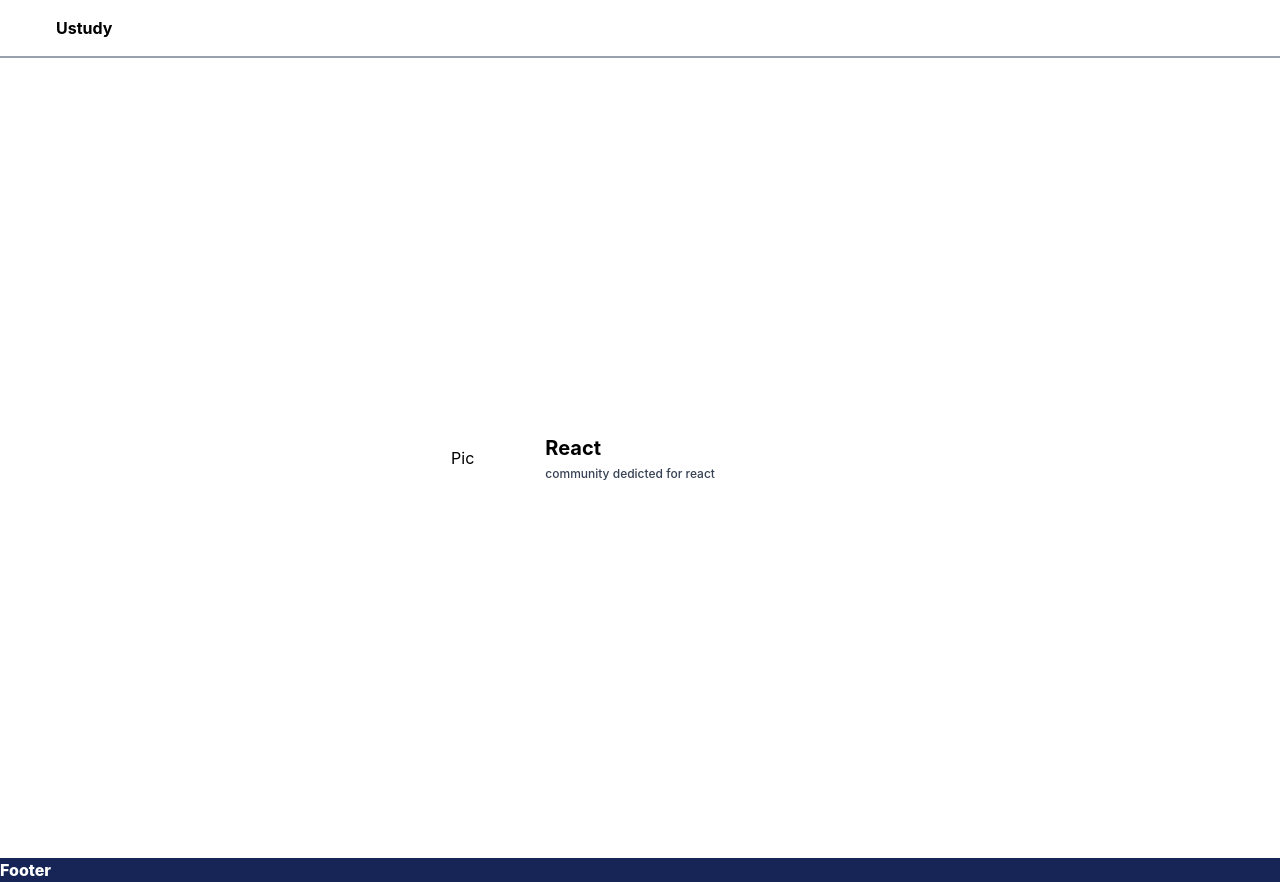
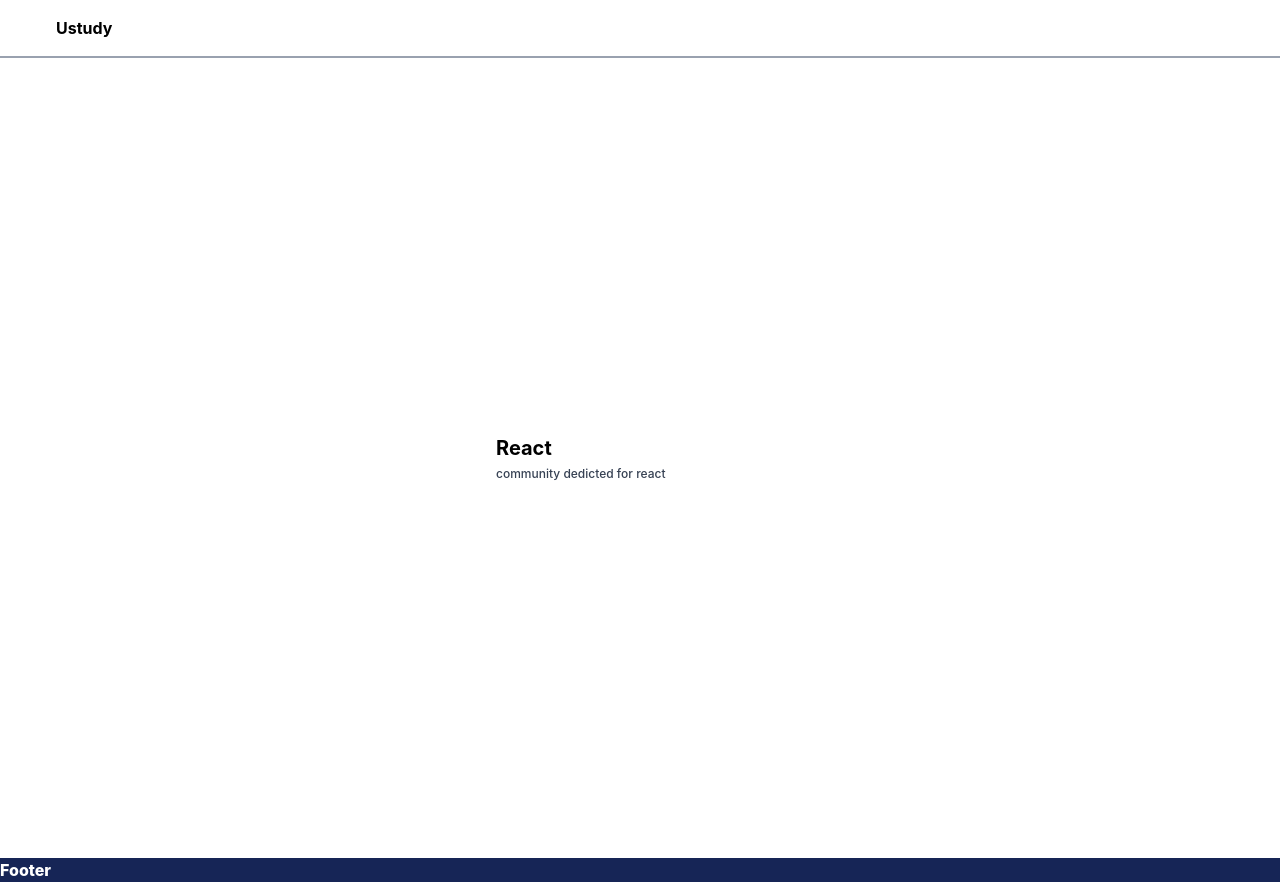
Before and after one commit to liiiira/Ustudy, a React (Vite) app in the folder apps/web/: page /test in a window 1280 px wide. Built offline with nearby package versions, Linux system fonts and the light colour scheme; no server answers.

Commit message:
feat(communities): add images to community page and community card

```diff
--- a/apps/web/src/features/communities/components/communitiesList.tsx
+++ b/apps/web/src/features/communities/components/communitiesList.tsx
@@ -6,10 +6,10 @@ import CommunityCard from "./communityCard";
 export default function CommunityList({communities} : {communities: Community[]}){
   if (communities.length === 0) return <></>
   return(
-  <div className="flex flex-col gap-1 border-2 border-black rounded-2xl">
+  <div className="min-w-0 flex flex-col gap-1 border-2 border-black rounded-2xl">
       {
         communities.map((c: Community) =>
-          (<CommunityCard key={c.id} id={c.id} name={c.name} description={c.description} />)
+          (<CommunityCard key={c.id} id={c.id} name={c.name} description={c.description} imageUrl={c.imageUrl} />)
         )
       }
   </div>
--- a/apps/web/src/features/communities/components/communityCard.tsx
+++ b/apps/web/src/features/communities/components/communityCard.tsx
@@ -4,9 +4,10 @@ type CommunityCardProps = {
   id: string;
   name: string;
   description: string;
+  imageUrl?: string;
 }
 
-export default function CommunityCard({name, description, id}: CommunityCardProps){
+export default function CommunityCard({name, description, id, imageUrl}: CommunityCardProps){
 
   const navigate = useNavigate();
 
@@ -16,13 +17,18 @@ export default function CommunityCard({name, description, id}: CommunityCardProp
   }
 
   return(
-    <div className="bg-white px-8 py-4 grid grid-cols-[2fr_7fr] gap-7 rounded-2xl w-lg hover:cursor-pointer hover:bg-gray-100 transform-color" onClick={handleClick}>
-      <div className="flex items-center justify-center">
-        Pic
+    <div className="bg-white px-8 py-4 grid grid-cols-[4rem_1fr] gap-2 rounded-2xl w-lg hover:cursor-pointer hover:bg-gray-100 transform-color" onClick={handleClick}>
+      <div className="flex w-full h-max items-center justify-center">
+        {imageUrl &&
+           <img
+              src={imageUrl}
+              className="w-full aspect-square object-cover rounded"
+            />
+        }
       </div>
-      <div className=" px-2 py-1 flex flex-col gap-1">
-        <div className="font-bold text-black text-xl">{name}</div>
-        <div className="font-medium text-gray-700 text-xs">{description}</div>
+      <div className="min-w-0 px-2 py-1 flex flex-col gap-1">
+        <div className="font-bold text-black text-xl line-clamp-1">{name}</div>
+        <div className="font-medium text-gray-700 text-xs line-clamp-1">{description}</div>
       </div>
     </div>
   )
--- a/apps/web/src/features/communities/components/communityForm.tsx
+++ b/apps/web/src/features/communities/components/communityForm.tsx
@@ -2,6 +2,7 @@ import { useNavigate } from "react-router";
 import React, { useState } from "react";
 import {type CreateCommunityData, type CreateCommunityError } from "../types";
 import { validateLength } from "../../../utils/validators";
+import { uploadImage } from "../../uploads/uploadImage";
 import * as communityApi from "../api/communities.api";
 import Button from "../../../components/ui/button";
 import FormField from "../../../components/ui/formField";
@@ -12,15 +13,18 @@ type CommunityFormProps = {
   name?: string;
   description?: string;
   mode: "Create" | "Update",
+  imageUrl?: string;
 }
-export default function CommunityForm({name = "", description = "", mode = "Create", id}: CommunityFormProps){
+export default function CommunityForm({name = "", description = "", mode = "Create", id, imageUrl}: CommunityFormProps){
 
   const navigate = useNavigate();
 
-  const [community, setCommunity] = useState<CreateCommunityData>({name: name, description: description});
+  const [community, setCommunity] = useState<CreateCommunityData>({name: name, description: description, imageUrl: imageUrl});
   const [apiError, setApiError] = useState<string>("");
-  const [inputError, setInputError] = useState<CreateCommunityError>({name: [], description: []});
+  const [uploadError, setUploadError] = useState<string>("");
+  const [inputError, setInputError] = useState<CreateCommunityError>({name: [], description: [], imageUrl: []});
   const [valid, setValid] = useState<boolean>(false);
+  const [uploading, setUploading] = useState<boolean>(false);
 
   function handleChange(e: React.ChangeEvent<HTMLTextAreaElement> | React.ChangeEvent<HTMLInputElement>){
 
@@ -28,7 +32,23 @@ export default function CommunityForm({name = "", description = "", mode = "Crea
     setCommunity(newCommunity)
     setValid(validateCommunity(newCommunity));
   }
+  async function  handleFileChange(e: React.ChangeEvent<HTMLInputElement>){
 
+    const file = e.target.files?.[0];
+
+    if(!file) return;
+
+    setUploading(true);
+    try{
+      const url = await uploadImage(file, "community");
+      setCommunity((prev: CreateCommunityData): CreateCommunityData => ({...prev, imageUrl: url}));
+    }catch(e){
+      if(e instanceof Error)
+        setUploadError(e.message)
+    }finally{
+      setUploading(false);
+    }
+  }
 
   function validateCommunity(community: CreateCommunityData): boolean{
 
@@ -37,7 +57,8 @@ export default function CommunityForm({name = "", description = "", mode = "Crea
     const nameErrors: string[] = validateLength("Community Name", name, 3, 40);
     const descriptionErrors: string[] = validateLength("Community Description", description, 3, 100);
 
-    setInputError({name: nameErrors, description: descriptionErrors  })
+    //HACK: image error handling is not real
+    setInputError({name: nameErrors, description: descriptionErrors, imageUrl: []  })
 
     return ![nameErrors, descriptionErrors].some((error: string[]) => error.length > 0);
   }
@@ -84,8 +105,9 @@ export default function CommunityForm({name = "", description = "", mode = "Crea
 
     </div>
 
-    <div id="form-body" className="flex flex-col gap-2">
+    <div id="form-body" className="flex flex-col gap-4">
 
+      <div className="flex flex-col gap-2">
         <FormField
             id="name"
             name="name"
@@ -112,11 +134,29 @@ export default function CommunityForm({name = "", description = "", mode = "Crea
 
       </div>
 
+      <div className="flex flex-col gap-2">
+          <input
+            type="file"
+            accept="image/jpeg, image/png, image/webp"
+            onChange={handleFileChange}
+          />
+          {community.imageUrl &&
+            <img
+              src={community.imageUrl}
+              className="w-full h-auto object-cover rounded"
+            />
+          }
+      </div>
+
+
+
+    </div>
+
     <div id="form-footer" className="flex justify-center items-center">
 
       <Button
           variant="Primary"
-          disabled={!valid}
+          disabled={!valid || uploading}
           type="submit"
       >
           {mode === "Create" ? "Create Community" : mode === "Update" ? "Update Community" : ""}
--- a/apps/web/src/features/communities/pages/communityPage.tsx
+++ b/apps/web/src/features/communities/pages/communityPage.tsx
@@ -28,7 +28,7 @@ export default function CommunityPage(){
   if(communityLoading || postsLoading)
     return (<p>loading...</p>)
 
-  const {name, description, createdAt, ownerName, ownerId} = community!;
+  const {name, description, createdAt, ownerName, ownerId, imageUrl} = community!;
 
   async function handleDeleteCommunity(){
 
@@ -41,12 +41,23 @@ export default function CommunityPage(){
 
     <div className="bg-white px-8 py-4 flex flex-row justify-between rounded-2xl">
 
-      <div className="flex flex-col">
-        <div className="font-bold text-2xl wrap-break-word whitespace-break-spaces">{name}</div>
-        <div className="font-medium wrap-break-word whitespace-break-spaces">{description}</div>
-        <div className="flex flex-row gap-1">
-          <div className="text-center">Created by: {ownerName} At {createdAt}</div>
+      <div className="grid grid-cols-[4rem_1fr] gap-4">
+        <div className="flex justify-center items-center">
+            {imageUrl &&
+              <img
+                src={imageUrl}
+                className="w-full aspect-square object-cover rounded"
+              />
+            }
+        </div>
+        <div className="flex flex-col">
 
+          <div className="font-bold text-2xl wrap-break-word whitespace-break-spaces">{name}</div>
+          <div className="font-medium wrap-break-word whitespace-break-spaces">{description}</div>
+          <div className="flex flex-row gap-1">
+            <div className="text-center">Created by: {ownerName} At {createdAt}</div>
+
+          </div>
         </div>
       </div>
 
@@ -61,6 +72,8 @@ export default function CommunityPage(){
       }
 
     </div>
+
+
     <div>
       <div className="flex w-full flex-row-reverse">
           <Button onClick={() => navigate(`/communities/${communityId}/posts/create`)}>Create post</Button>
--- a/apps/web/src/features/communities/pages/updateCommunityPage.tsx
+++ b/apps/web/src/features/communities/pages/updateCommunityPage.tsx
@@ -16,11 +16,11 @@ export default function UpdateCommunityPage(){
   if(loading)
     return (<p>loading...</p>)
 
-  const {name, description} = community!;
+  const {name, description, imageUrl} = community!;
 
   return (
     <FormBg>
-      <CommunityForm id={communityId} name={name} description={description} mode="Update"/>
+      <CommunityForm id={communityId} name={name} description={description} imageUrl={imageUrl} mode="Update"/>
     </FormBg>
   )
 }
--- a/apps/web/src/features/posts/components/postForm.tsx
+++ b/apps/web/src/features/posts/components/postForm.tsx
@@ -51,8 +51,6 @@ export default function PostForm({title = "", textContent = "", mode = "Create",
     }finally{
       setUploading(false);
     }
-    console.log("Image url: ", post.imageUrl)
-
   }
 
 
--- a/apps/web/src/features/posts/components/postList.tsx
+++ b/apps/web/src/features/posts/components/postList.tsx
@@ -6,10 +6,17 @@ export default function PostList({posts} : {posts: Post[]}){
   if(posts.length === 0)
     return <></>
   return(
-  <div className="w-2xl h-full flex flex-col gap-4 rounded-2xl">
+  <div className="min-w-0 w-2xl h-full flex flex-col gap-4 rounded-2xl">
       {
         posts.map((p: Post) =>
-          (<PostCard key={p.id} postId={p.id} title={p.title} textContent={p.textContent} communityId={p.communityId} imageUrl={p.imageUrl} />)
+          (<PostCard
+            key={p.id}
+            postId={p.id}
+            title={p.title}
+            textContent={p.textContent}
+            communityId={p.communityId}
+            imageUrl={p.imageUrl}
+          />)
         )
       }
   </div>
--- a/apps/web/src/features/uploads/uploadImage.ts
+++ b/apps/web/src/features/uploads/uploadImage.ts
@@ -12,8 +12,6 @@ export async function uploadImage(file: File, kind: UploadKind){
 
   const {uploadUrl, publicUrl} = await presignUpload(kind, file.type as ContentType, file.size);
 
-  console.log("file type: ", file.type)
-  console.log("File size: ", file.size)
 
   const putResponse = await fetch(uploadUrl, {
     method: "PUT",
@@ -26,7 +24,6 @@ export async function uploadImage(file: File, kind: UploadKind){
   if(!putResponse.ok)
     throw new Error("Failed to uplaod image");
 
-  console.log("image uploaded")
 
   return publicUrl;
 }
```
Also changed, not shown: apps/web/src/features/communities/types.ts (+9 -9 lines), apps/web/src/features/posts/pages/UpdatePostPage.tsx (+8 -1 lines). Lines whose indentation alone changed are shown as unchanged.
